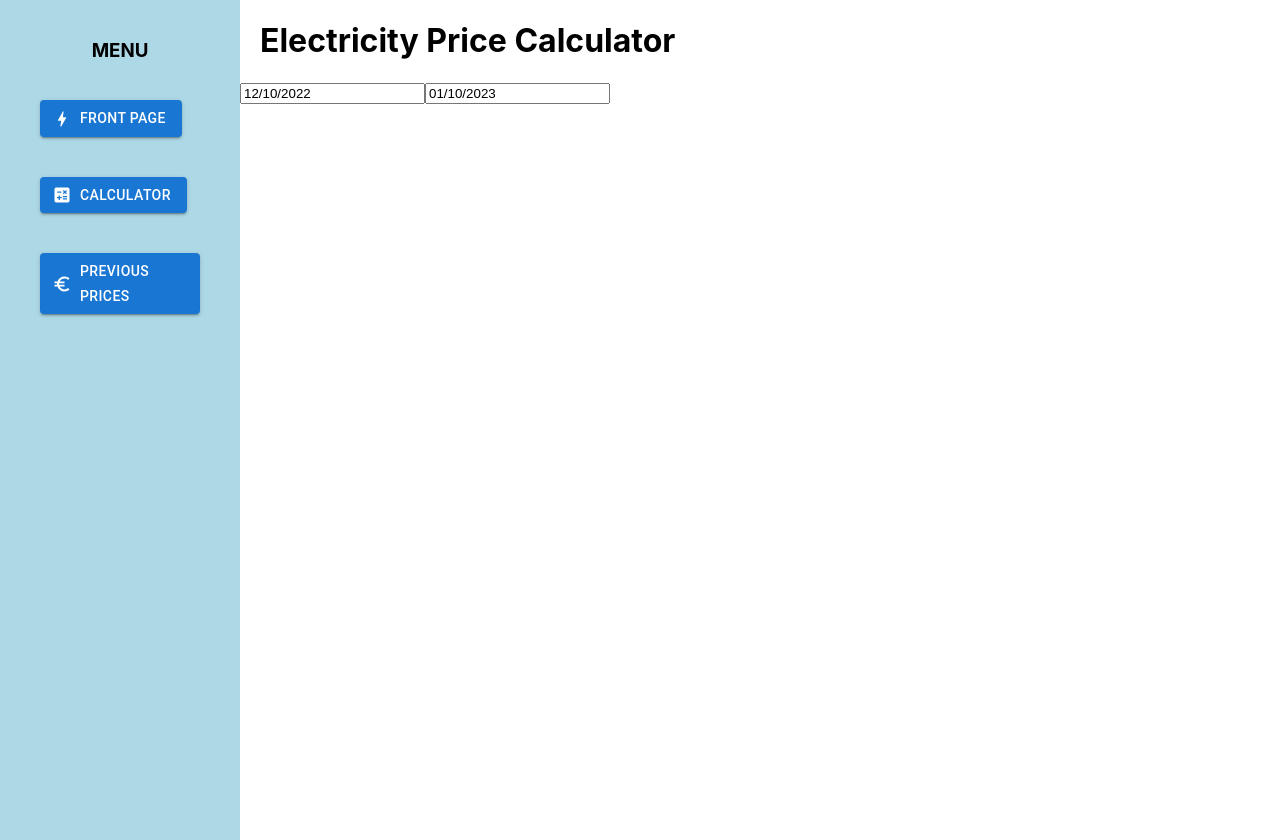
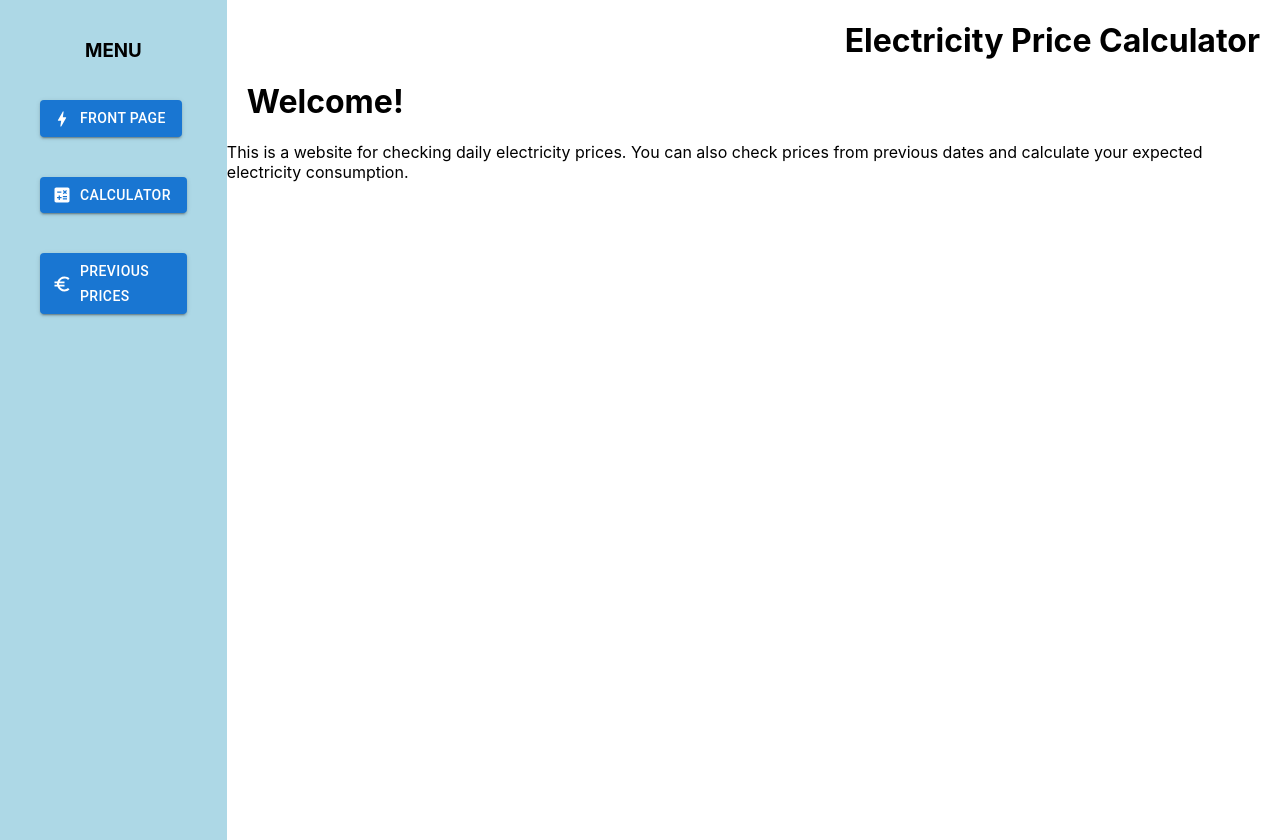
Before and after one commit to mrMikoma/React-codecamp-project-2023, a React (Create React App) app: page /previous-page in a window 1280 px wide. Built offline with nearby package versions, Linux system fonts and the light colour scheme.

Commit message:
Changed address previous-page to previous-prices
for more clarity

```diff
--- a/src/App.js
+++ b/src/App.js
@@ -14,7 +14,7 @@ function App() {
           <Menu />
           <Routes>
             <Route path='calculator' element={<PriceEstimationPage />} />
-            <Route path='previous-page' element={<PreviousPricesPage />}></Route>
+            <Route path='previous-prices' element={<PreviousPricesPage />}></Route>
             <Route path='*' element={<FrontPage />}></Route>
           </Routes>
           </div>
--- a/src/components/Menu/Menu.jsx
+++ b/src/components/Menu/Menu.jsx
@@ -39,7 +39,7 @@ const Menu = () => {
                 <Button variant="contained"
                     component={Link}
                     startIcon={<EuroSymbolIcon />}
-                    to="previous-page">
+                    to="previous-prices">
                     Previous Prices
                 </Button>
 
```
